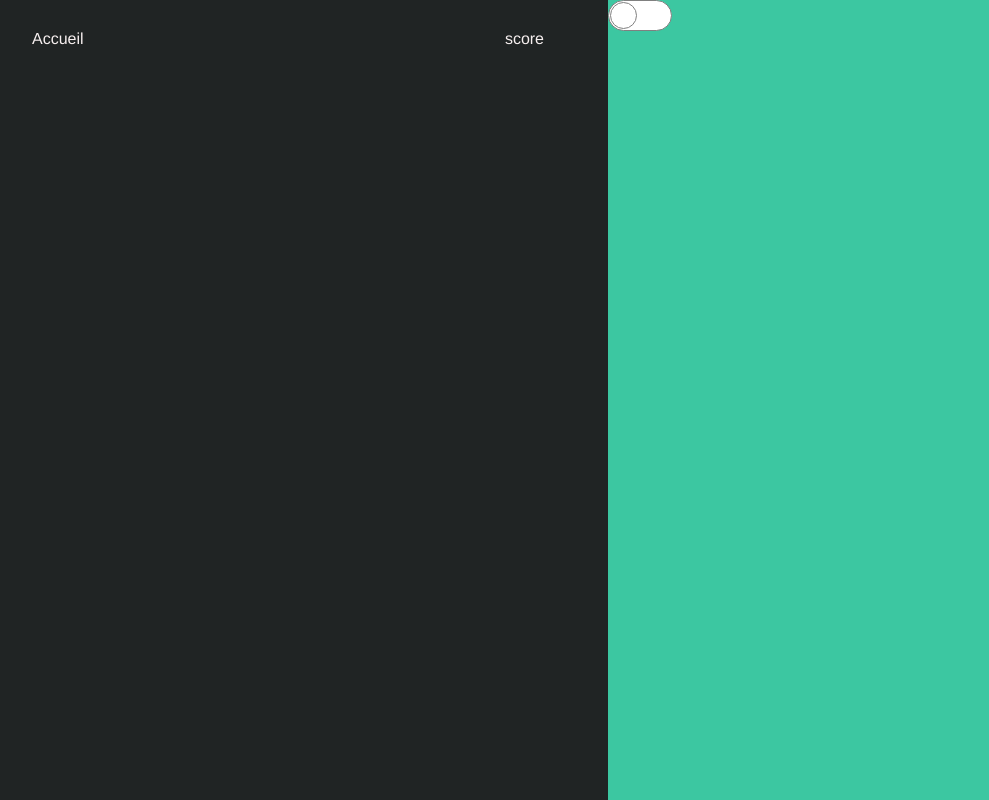
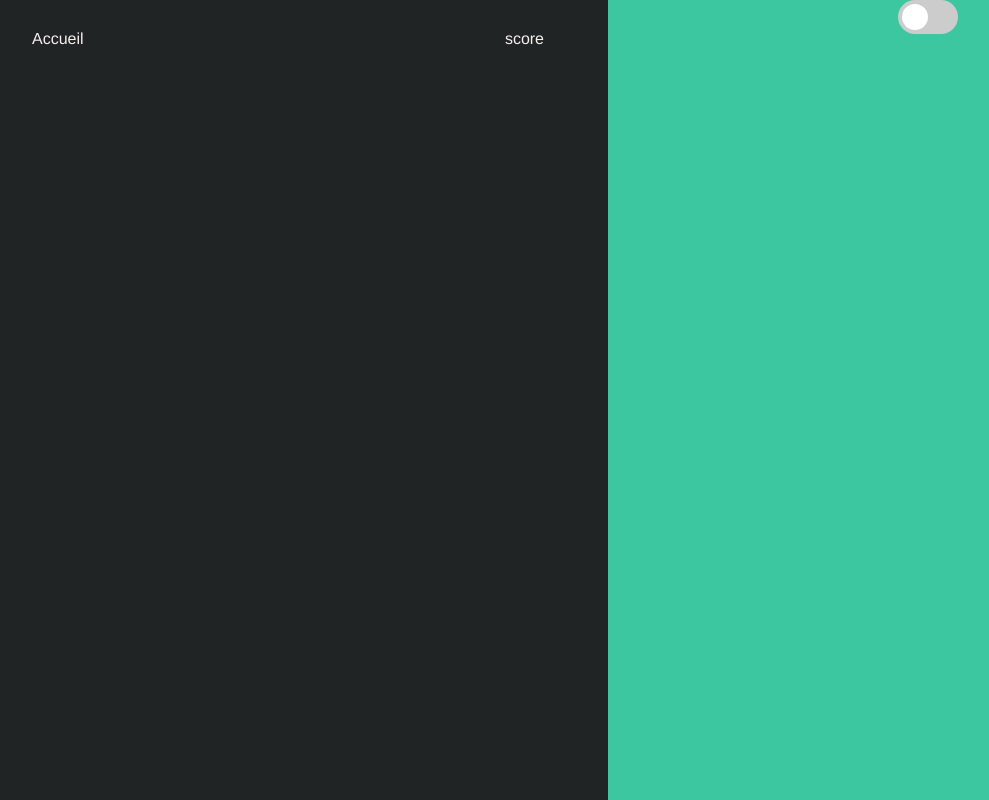
Before and after one commit to mamad0u/quiz-vue-js-front, a Vue app: page / in a window 1280 px wide. Shown: the whole page, without its empty margins (32-1021 px from the left). Built offline with nearby package versions, Linux system fonts and the light colour scheme.

Commit message:
switch button

```diff
--- a/public/index.html
+++ b/public/index.html
@@ -1,5 +1,6 @@
 <!DOCTYPE html>
 <html lang="">
+
 <head>
   <meta charset="utf-8">
   <meta http-equiv="X-UA-Compatible" content="IE=edge">
@@ -7,11 +8,14 @@
   <link rel="icon" href="<%= BASE_URL %>favicon.ico">
   <title><%= htmlWebpackPlugin.options.title %></title>
 </head>
+
 <body>
   <noscript>
-      <strong>We're sorry but <%= htmlWebpackPlugin.options.title %> doesn't work properly without JavaScript enabled. Please enable it to continue.</strong>
+    <strong>We're sorry but <%= htmlWebpackPlugin.options.title %> doesn't work properly without JavaScript enabled.
+      Please enable it to continue.</strong>
   </noscript>
   <div id="app"></div>
   <!-- built files will be auto injected -->
 </body>
+
 </html>
--- a/src/components/MySwipButton.vue
+++ b/src/components/MySwipButton.vue
@@ -1,7 +1,9 @@
 <template>
- <div class="big">
-     <div class="small" @click="switchbtn()"></div>
- </div>
+    <!-- Rounded switch -->
+    <label class="switch">
+        <input type="checkbox" @change="switchbtn()">
+        <span class="slider round"></span>
+    </label>
 </template>
 
 <script>
@@ -9,33 +11,73 @@ export default {
   name: 'MySwipButton',
   methods:{
       switchbtn(){
-
+          console.log("fegerger")
       }
   }
 }
 </script>
 
 <style scoped>
-.big{
-    width: 60px;
-    border-radius: 10000px;
-    height: 27px;
-    background-color: #fff;
-    border: 1px solid gray;
-    padding: 1px;
-    position: relative;
+/* The switch - the box around the slider */
+.switch {
+  position: relative;
+  display: inline-block;
+  width: 60px;
+  height: 34px;
 }
-.small{
-    width: 25px;
-    height: 25px;
-    border-radius: 50%;
-    background-color: #fff;
-    border: 1px solid gray;
-    position: absolute;
-    transition: 1s;
+
+/* Hide default HTML checkbox */
+.switch input {
+  opacity: 0;
+  width: 0;
+  height: 0;
 }
-.change-btn{
-     left: calc(100% - 28px);
-    transition: 1s;
+
+/* The slider */
+.slider {
+  position: absolute;
+  cursor: pointer;
+  top: 0;
+  left: 0;
+  right: 0;
+  bottom: 0;
+  background-color: #ccc;
+  -webkit-transition: .4s;
+  transition: .4s;
+}
+
+.slider:before {
+  position: absolute;
+  content: "";
+  height: 26px;
+  width: 26px;
+  left: 4px;
+  bottom: 4px;
+  background-color: white;
+  -webkit-transition: .4s;
+  transition: .4s;
+}
+
+input:checked + .slider {
+  background-color: #2196F3;
+}
+
+input:focus + .slider {
+  box-shadow: 0 0 1px #2196F3;
+}
+
+input:checked + .slider:before {
+  -webkit-transform: translateX(26px);
+  -ms-transform: translateX(26px);
+  transform: translateX(26px);
+}
+
+/* Rounded sliders */
+.slider.round {
+  border-radius: 34px;
+}
+
+.slider.round:before {
+  border-radius: 50%;
 }
 </style>
```
Also changed, not shown: 1 other file (tests, documents, lock files or other folders). Lines whose indentation alone changed are shown as unchanged.
